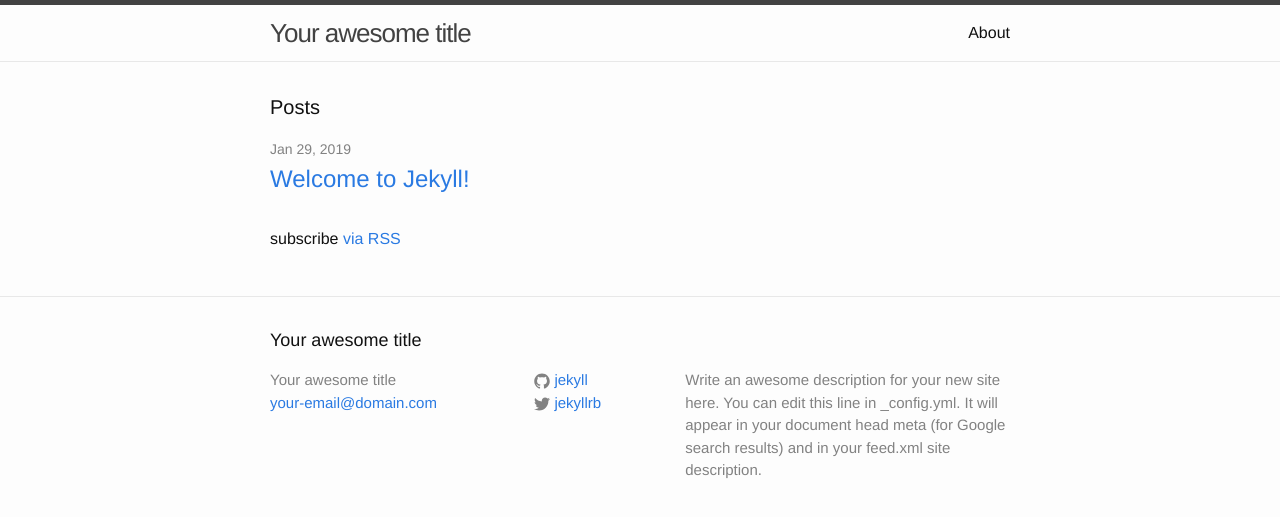
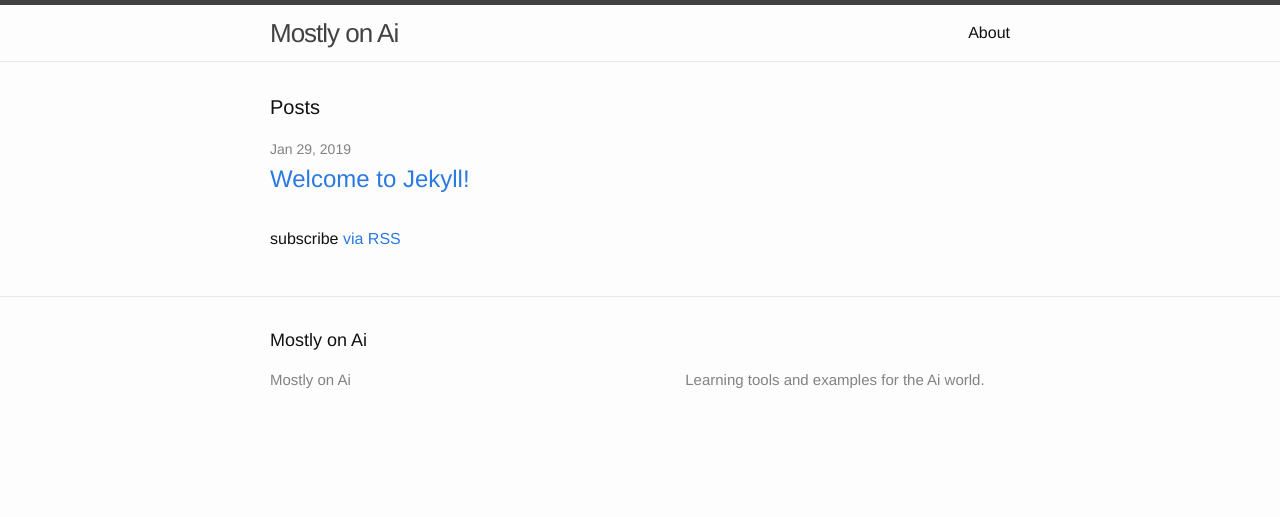
Before and after one commit to dejanbatanjac/dejanbatanjac.github.io, a Jekyll site: the page built from index.html, in a window 1280 px wide. Shown: the top 517 px of the page. Built offline with Jekyll 4.4.1, drawn with Linux system fonts in a browser that asks for light colours.

Commit message:
Setting the site title

```diff
--- a/_config.yml
+++ b/_config.yml
@@ -6,16 +6,14 @@
 # 'jekyll serve'. If you change this file, please restart the server process.
 
 # Site settings
-title: Your awesome title
-email: your-email@domain.com
+title: Mostly on Ai
+#email: dejan.batanjac@gmail.com
 description: > # this means to ignore newlines until "baseurl:"
-  Write an awesome description for your new site here. You can edit this
-  line in _config.yml. It will appear in your document head meta (for
-  Google search results) and in your feed.xml site description.
+  Learning tools and examples for the Ai world.
 baseurl: "" # the subpath of your site, e.g. /blog
 url: "http://yourdomain.com" # the base hostname & protocol for your site
-twitter_username: jekyllrb
-github_username:  jekyll
+#twitter_username: jekyllrb
+#github_username:  jekyll
 
 # Build settings
 markdown: kramdown
```
Also changed, not shown: 1 other file.
